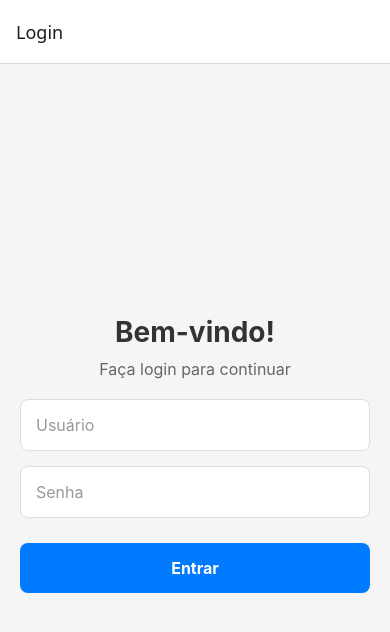
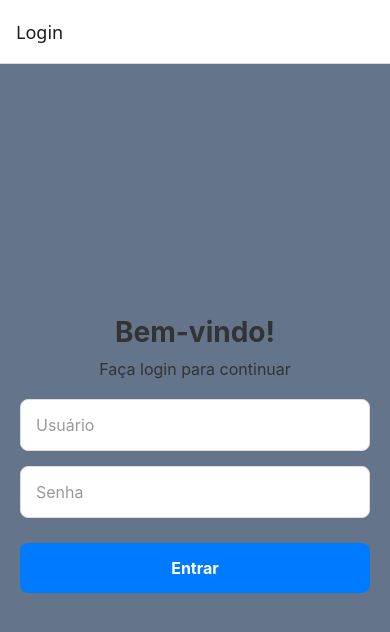
Before and after one commit to MarceloMederi/APP-Natal, a React Native app: screen /Login in a window 390 px wide. Shown: the top 632 px of the page. Built offline with nearby package versions, Linux system fonts and the light colour scheme.

Commit message:
Alterado a cor do background da pagina loginScreen para o tom de cinza azulado transmitindo um ar profissional e moderno

```diff
--- a/components/LoginScreen.tsx
+++ b/components/LoginScreen.tsx
@@ -53,7 +53,7 @@ const styles = StyleSheet.create({
     flex: 1,
     justifyContent: 'center',
     alignItems: 'center',
-    backgroundColor: '#f5f5f5',
+    backgroundColor: '#64748B',
     padding: 20,
   },
   title: {
@@ -64,7 +64,7 @@ const styles = StyleSheet.create({
   },
   subtitle: {
     fontSize: 16,
-    color: '#666',
+    color: '#333',
     marginBottom: 20,
   },
   input: {
```
